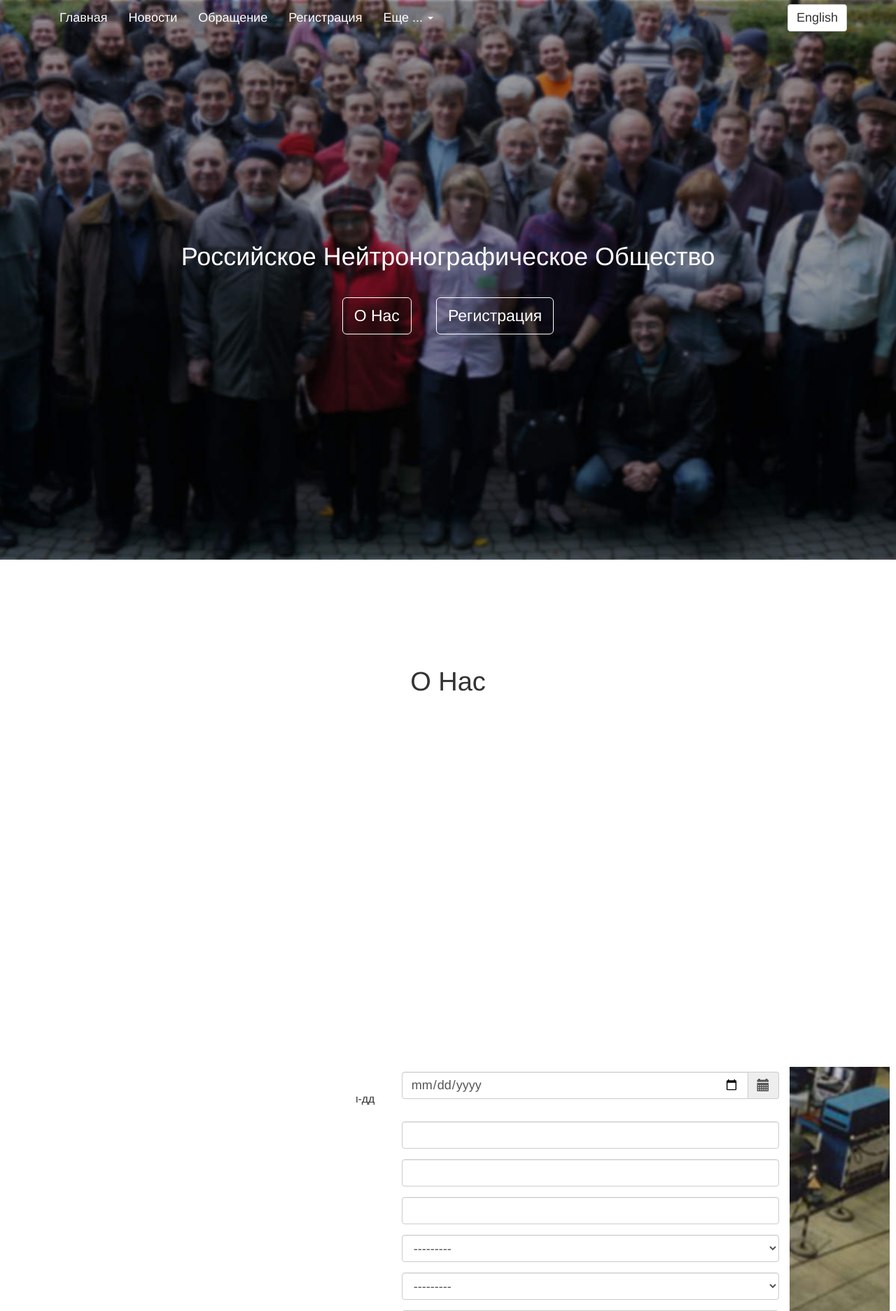
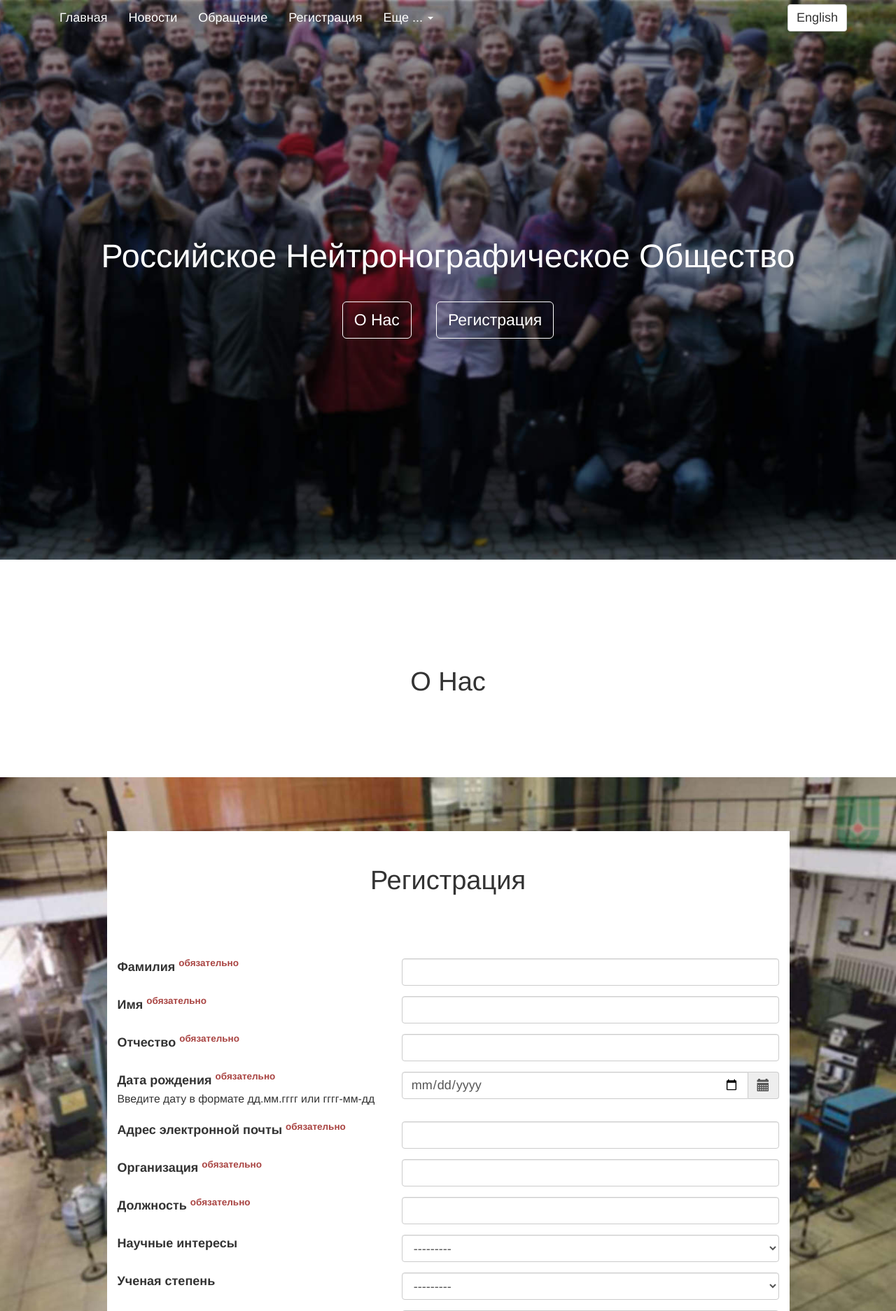
Before and after one commit to mgatpnpi/rosneutro, a Django app: page / in a window 1280 px wide. Shown: the top 1874 px of the page at 70% size. Run offline with Django 3.2, Linux system fonts and the light colour scheme; data that the repository does not hold is empty; style sheets or scripts are compiled from the project's sources; parts of the project's set-up code (start-up, migrations or seed data) failed here and were passed over; some libraries are stand-ins or nearby versions.

Commit message:
main page h1 style iii

```diff
--- a/static/less/style.less
+++ b/static/less/style.less
@@ -97,7 +97,12 @@ time{
     text-align: center;
     color: #fff;
     h1{
-        font-size: 2em;
+        font-size: 1.8em;
+    }
+}
+@media(min-width: @screen-sm){
+    #mainpageh1 h1{
+        font-size: 2.6em;
     }
 }
 .mainpageregistraionbutton{
```
